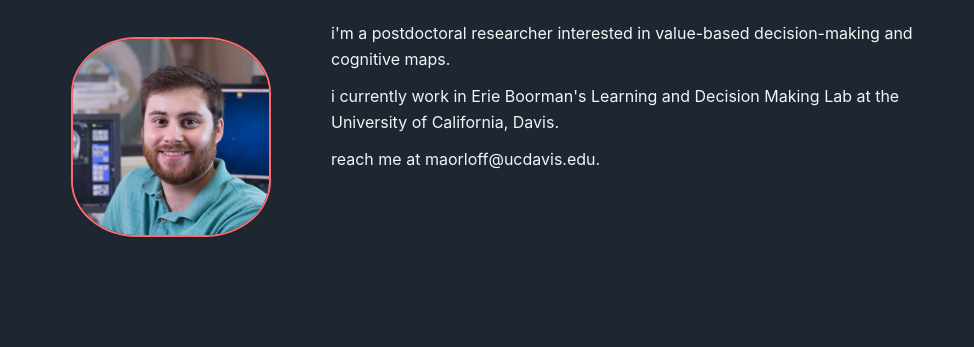
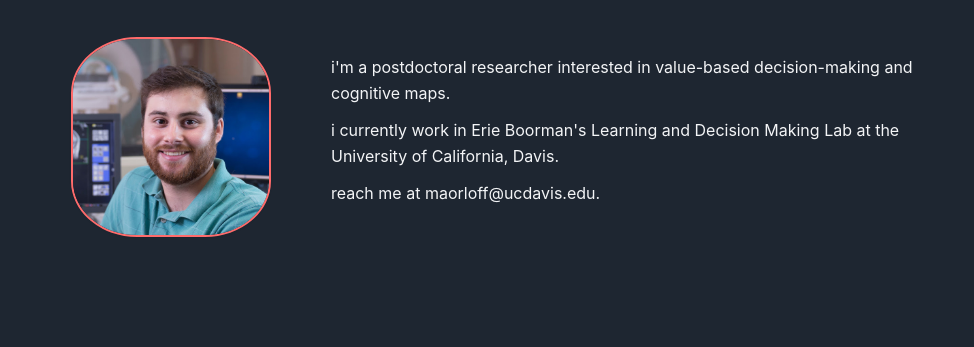
Before and after one commit to MarkOrloff/personalWebsite, an Astro site: page /about in a window 1280 px wide. Shown: the part 291-638 px from the top of the page, without its empty margins (153-1127 px from the left). Built offline with nearby package versions, Linux system fonts and the light colour scheme; Astro itself is replaced by a stand-in of ours.

Commit message:
Adjust alignment in About page's image section for improved layout consistency.

```diff
--- a/src/pages/about.astro
+++ b/src/pages/about.astro
@@ -6,7 +6,7 @@ import SquircleImage from '../components/SquircleImage.astro';
 ---
 <BaseLayout title="about">
 	<PageHeader title="about" />
-	<div style="display:flex;gap:20px;align-items:flex-start;flex-wrap:wrap">
+	<div style="display:flex;gap:20px;align-items:center;flex-wrap:wrap">
 		<SquircleImage src="/headshot.jpg" alt="headshot" size={200} pad={0} borderColor="var(--color-accent-2)" />
 		<div class="prose" style="flex:1;min-width:280px">
 			<p>i'm a postdoctoral researcher interested in value-based decision-making and cognitive maps.</p>
```
